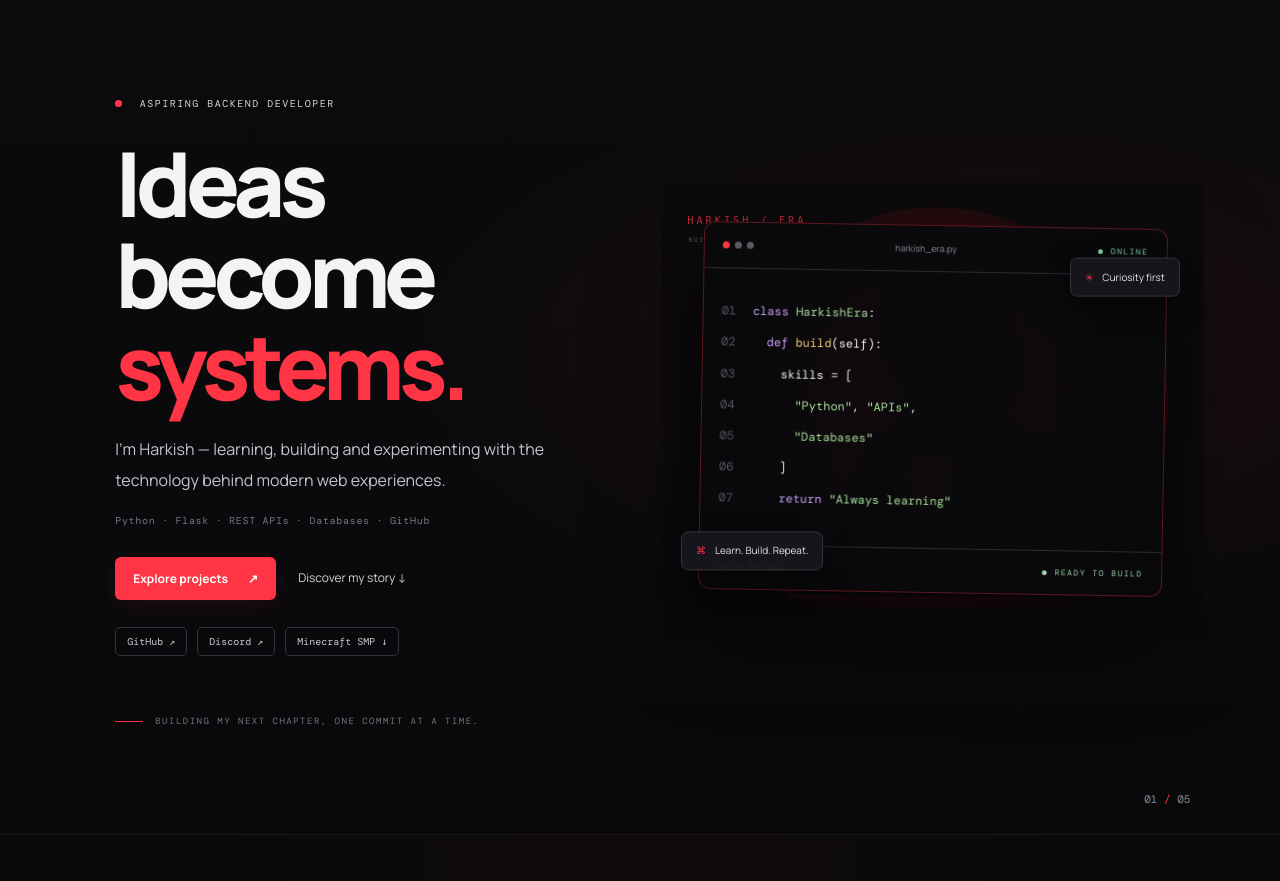
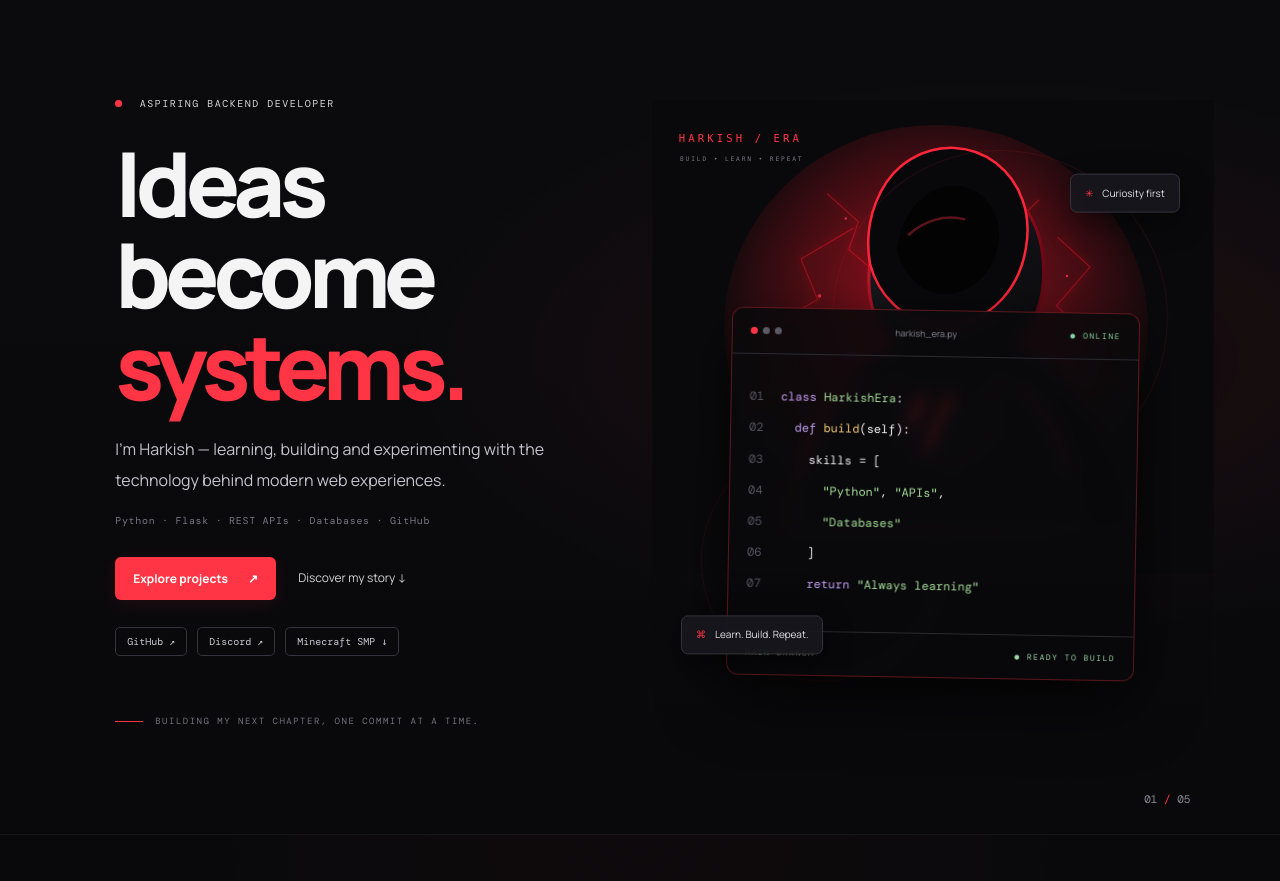
Before and after one commit to harkishdheer-bit/harkish-verse, a Flask app: page / in a window 1280 px wide. Shown: the part 78-959 px from the top of the page. Run offline with Flask 3, Linux system fonts and the light colour scheme.

Commit message:
Fix HARKISH hero artwork visibility and layering

```diff
--- a/static/style.css
+++ b/static/style.css
@@ -127,3 +127,14 @@ footer .logo:hover{filter:drop-shadow(0 0 10px #ff344455)}
 .hero-visual .terminal{z-index:2}
 @media(max-width:650px){.hero-art-image{opacity:.76;animation:none}}
 @media(prefers-reduced-motion:reduce){.hero-art-image{animation:none}}
+
+
+/* HARKISH ERA artwork visibility fix v2 */
+.hero-visual{position:relative;min-height:520px;isolation:isolate;overflow:visible}
+.hero-visual::before{display:none!important}
+.hero-visual .hero-art-image{display:block!important;position:absolute!important;inset:-8% -12% auto!important;width:124%!important;height:88%!important;object-fit:contain!important;opacity:1!important;z-index:1!important;visibility:visible!important}
+.hero-visual .terminal{position:relative;z-index:3;width:88%;margin-top:170px;background:rgba(9,9,11,.88);backdrop-filter:blur(7px);box-shadow:0 20px 65px #000b}
+.hero-visual .orb{z-index:2}
+.hero-visual .floating-chip{z-index:4}
+@media(max-width:850px){.hero-visual{min-height:430px}.hero-visual .hero-art-image{inset:-3% -7% auto!important;width:114%!important;height:78%!important}.hero-visual .terminal{width:92%;margin-top:135px}}
+@media(max-width:650px){.hero-visual{min-height:390px}.hero-visual .hero-art-image{inset:0 -4% auto!important;width:108%!important;height:72%!important}.hero-visual .terminal{margin-top:125px;width:96%}}
```
